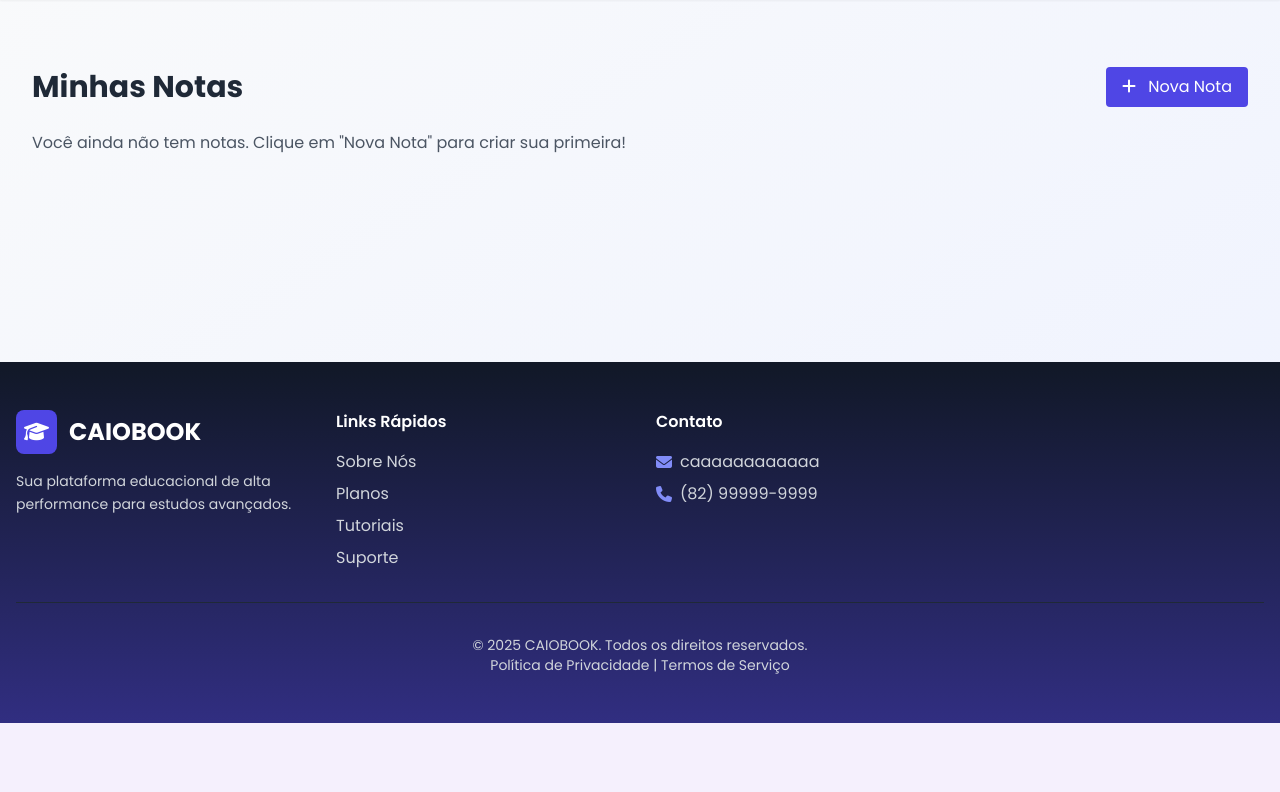
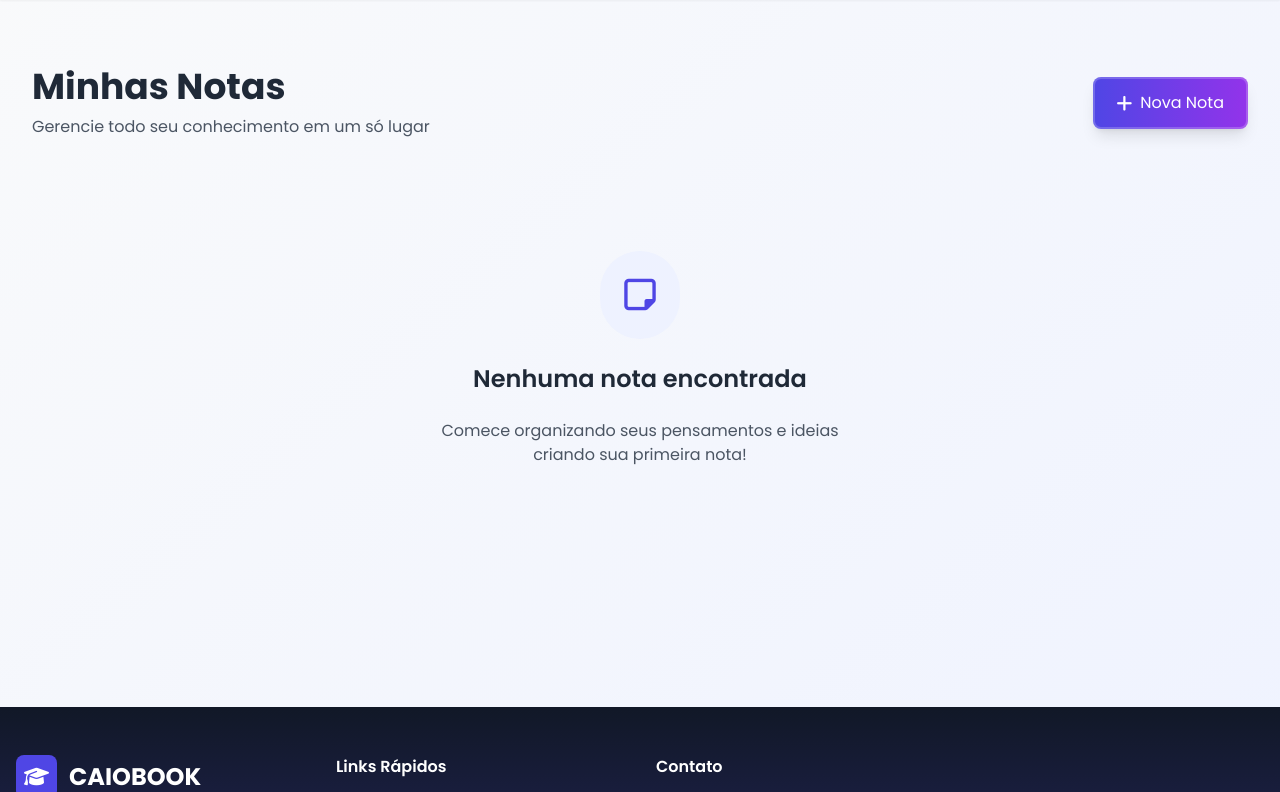
Before and after one commit to CaioXTSY/vorp, a Flask app: page /notes in a window 1280 px wide. Shown: the part 77-869 px from the top of the page. Before the commit the page ends 800 px from the top, so only its background shows below. Run offline with Flask 3, Linux system fonts and the light colour scheme; the visitor is signed in with stand-in values (Sample User, id 1); some libraries are stand-ins or nearby versions.

Commit message:
Refactor note creation process and enhance UI with SweetAlert and Tippy.js for improved user experience

```diff
--- a/app.py
+++ b/app.py
@@ -125,6 +125,11 @@ def upload_image():
         file.save(filepath)
         return jsonify({'url': f"/static/uploads/{filename}"})
     return jsonify({'error': 'Upload failed'}), 500
+
+
+
+
+
 
 # -----------------------------------------------------------------------------
 # NOTAS (Funcionalidade estilo HackMD)
@@ -278,25 +283,25 @@ def list_notes():
     notes = Note.query.filter_by(user_id=user_id).order_by(Note.updated_at.desc()).all()
     return render_template('notes.html', notes=notes)
 
-@app.route('/notes/new', methods=['GET', 'POST'])
+@app.route('/notes/new', methods=['POST'])
 def new_note():
     if not is_logged_in():
         flash("Você precisa estar logado para criar notas.", "warning")
         return redirect(url_for('login'))
-    if request.method == 'POST':
-        title = request.form['title'].strip()
-        content = request.form['content']
-        is_public = True if request.form.get('is_public') == 'on' else False
-        hack_link = None
-        if is_public:
-            hack_link = uuid.uuid4().hex[:8]
-        note = Note(title=title, content=content, is_public=is_public,
-                    hack_link=hack_link, user_id=session['user_id'])
-        db.session.add(note)
-        db.session.commit()
-        flash("Nota criada com sucesso!", "success")
+
+    title = request.form.get('title', '').strip()
+    if not title:
+        flash("O título não pode estar vazio.", "danger")
         return redirect(url_for('list_notes'))
-    return render_template('new_note.html')
+
+    # Cria a nota com conteúdo vazio e visibilidade padrão (por exemplo, privado)
+    note = Note(title=title, content="", is_public=False, user_id=session['user_id'])
+    db.session.add(note)
+    db.session.commit()
+
+    flash("Nota criada com sucesso!", "success")
+    return redirect(url_for('list_notes'))
+
 
 @app.route('/notes/<int:note_id>')
 def view_note(note_id):
--- a/templates/base.html
+++ b/templates/base.html
@@ -17,6 +17,10 @@
   <!-- AOS (animações de scroll) -->
   <link href="https://unpkg.com/aos@2.3.1/dist/aos.css" rel="stylesheet">
 
+  <script src="https://cdn.jsdelivr.net/npm/sweetalert2@11"></script>
+  <script src="https://unpkg.com/@popperjs/core@2"></script>
+<script src="https://unpkg.com/tippy.js@6"></script>
+
   <style>
     /* Importando a fonte Poppins e aplicando-a ao body */
     @import url('https://fonts.googleapis.com/css2?family=Poppins:wght@300;400;500;600;700&display=swap');
@@ -33,6 +37,20 @@
     .nav-link:hover::after {
       @apply left-0 w-full;
     }
+
+    .tippy-box[data-theme="light-border"] {
+  background: white;
+  border: 1px solid #e5e7eb;
+  color: #374151;
+  box-shadow: 0 4px 6px -1px rgba(0, 0, 0, 0.1);
+  border-radius: 8px;
+  padding: 6px 12px;
+  font-size: 0.875rem;
+}
+
+.tippy-box[data-theme="light-border"] .tippy-arrow {
+  color: white;
+}
   </style>
 
   {% block head_extras %}{% endblock %}
--- a/templates/notes.html
+++ b/templates/notes.html
@@ -3,31 +3,126 @@
 
 {% block content %}
 <div class="max-w-7xl mx-auto px-4 py-8">
-  <div class="flex items-center justify-between mb-6">
-    <h1 class="text-3xl font-bold">Minhas Notas</h1>
-    <a href="{{ url_for('new_note') }}" class="bg-indigo-600 text-white px-4 py-2 rounded hover:bg-indigo-700 transition">
-      <i class="fa fa-plus mr-2"></i> Nova Nota
-    </a>
+  <div class="flex flex-col md:flex-row items-center justify-between mb-8 gap-4">
+    <div class="space-y-2">
+      <h1 class="text-4xl font-bold text-gray-800">Minhas Notas</h1>
+      <p class="text-gray-600">Gerencie todo seu conhecimento em um só lugar</p>
+    </div>
+    <button onclick="createNote()"
+            class="group relative flex items-center gap-2 bg-gradient-to-r from-indigo-600 to-purple-600 text-white px-6 py-3 rounded-lg hover:from-indigo-700 hover:to-purple-700 transition-all shadow-lg hover:shadow-xl">
+      <i class="fa-solid fa-plus text-lg"></i>
+      Nova Nota
+      <div class="absolute inset-0 border-2 border-white/20 rounded-lg group-hover:border-white/30 transition-all"></div>
+    </button>
   </div>
+
   {% if notes %}
-    <div class="grid grid-cols-1 md:grid-cols-2 gap-6">
+    <div class="grid grid-cols-1 md:grid-cols-2 lg:grid-cols-3 gap-6">
       {% for note in notes %}
-        <div class="bg-white p-6 rounded-lg shadow hover:shadow-xl transition">
-          <h2 class="text-xl font-bold mb-2">{{ note.title }}</h2>
-          <p class="text-gray-600 text-sm">Atualizada em {{ note.updated_at.strftime('%d/%m/%Y %H:%M') }}</p>
-          <div class="mt-4 flex space-x-2">
-            <a href="{{ url_for('view_note', note_id=note.id) }}" class="text-indigo-600 hover:underline flex items-center">
-              <i class="fa fa-eye mr-1"></i> Visualizar
-            </a>
-            <a href="{{ url_for('edit_note', note_id=note.id) }}" class="text-indigo-600 hover:underline flex items-center">
-              <i class="fa fa-edit mr-1"></i> Editar
-            </a>
+        <div class="relative bg-white rounded-xl shadow-sm hover:shadow-md transition-all duration-300 group">
+          <div class="p-6 pb-16">
+            <div class="flex items-center justify-between mb-4">
+              <h2 class="text-xl font-semibold text-gray-800 truncate">{{ note.title }}</h2>
+              <div class="flex space-x-2 opacity-0 group-hover:opacity-100 transition-opacity">
+                <a href="{{ url_for('view_note', note_id=note.id) }}"
+                   class="p-2 hover:bg-gray-100 rounded-lg transition-colors"
+                   data-tooltip="Visualizar">
+                  <i class="fa-solid fa-eye text-gray-600"></i>
+                </a>
+                <a href="{{ url_for('edit_note', note_id=note.id) }}"
+                   class="p-2 hover:bg-gray-100 rounded-lg transition-colors"
+                   data-tooltip="Editar">
+                  <i class="fa-solid fa-pen-to-square text-indigo-600"></i>
+                </a>
+              </div>
+            </div>
+            <div class="text-sm text-gray-500 mb-4">
+              <i class="fa-solid fa-clock mr-2"></i>
+              {{ note.updated_at.strftime('%d/%m/%Y %H:%M') }}
+            </div>
+            <div class="prose prose-sm max-w-none text-gray-600 line-clamp-3">
+              {{ note.content | safe }}
+            </div>
+          </div>
+
+          <!-- Footer do Card -->
+          <div class="absolute bottom-0 left-0 right-0 p-4 bg-gray-50 rounded-b-xl border-t">
+            <form method="POST" action="{{ url_for('delete_note', note_id=note.id) }}"
+                  class="flex justify-end"
+                  onsubmit="return confirm('Tem certeza que deseja excluir permanentemente esta nota?');">
+              <input type="hidden" name="csrf_token" value="{{ csrf_token() }}">
+              <button type="submit"
+                      class="text-red-500 hover:text-red-700 flex items-center gap-2 transition-colors"
+                      data-tooltip="Excluir">
+                <i class="fa-solid fa-trash-can"></i>
+                <span class="text-sm font-medium">Excluir</span>
+              </button>
+            </form>
           </div>
         </div>
       {% endfor %}
     </div>
   {% else %}
-    <p class="text-gray-600">Você ainda não tem notas. Clique em "Nova Nota" para criar sua primeira!</p>
+    <div class="text-center py-20 space-y-6">
+      <div class="inline-block p-6 bg-indigo-50 rounded-full">
+        <i class="fa-regular fa-note-sticky text-4xl text-indigo-600"></i>
+      </div>
+      <h2 class="text-2xl font-semibold text-gray-800">Nenhuma nota encontrada</h2>
+      <p class="text-gray-600 max-w-md mx-auto">Comece organizando seus pensamentos e ideias criando sua primeira nota!</p>
+    </div>
   {% endif %}
 </div>
+
+<script>
+  function createNote() {
+    Swal.fire({
+      title: 'Criar Nova Nota',
+      input: 'text',
+      inputLabel: 'Nome da Nota',
+      inputPlaceholder: 'Digite um título para sua nova nota...',
+      showCancelButton: true,
+      confirmButtonColor: '#4f46e5',
+      cancelButtonColor: '#6b7280',
+      confirmButtonText: 'Criar',
+      cancelButtonText: 'Cancelar',
+      inputValidator: (value) => {
+        if (!value) {
+          return 'Por favor, insira um título para a nota!'
+        }
+      }
+    }).then((result) => {
+      if (result.isConfirmed) {
+        const form = document.createElement('form');
+        form.method = 'POST';
+        form.action = "{{ url_for('new_note') }}";
+
+        const titleInput = document.createElement('input');
+        titleInput.type = 'hidden';
+        titleInput.name = 'title';
+        titleInput.value = result.value;
+        form.appendChild(titleInput);
+
+        const csrfInput = document.createElement('input');
+        csrfInput.type = 'hidden';
+        csrfInput.name = 'csrf_token';
+        csrfInput.value = "{{ csrf_token() }}";
+        form.appendChild(csrfInput);
+
+        document.body.appendChild(form);
+        form.submit();
+      }
+    })
+  }
+
+  // Inicialização de tooltips
+  tippy('[data-tooltip]', {
+    content(reference) {
+      return reference.getAttribute('data-tooltip');
+    },
+    placement: 'top',
+    theme: 'light-border',
+    animation: 'fade',
+    delay: [100, 0],
+  });
+</script>
 {% endblock %}
```
